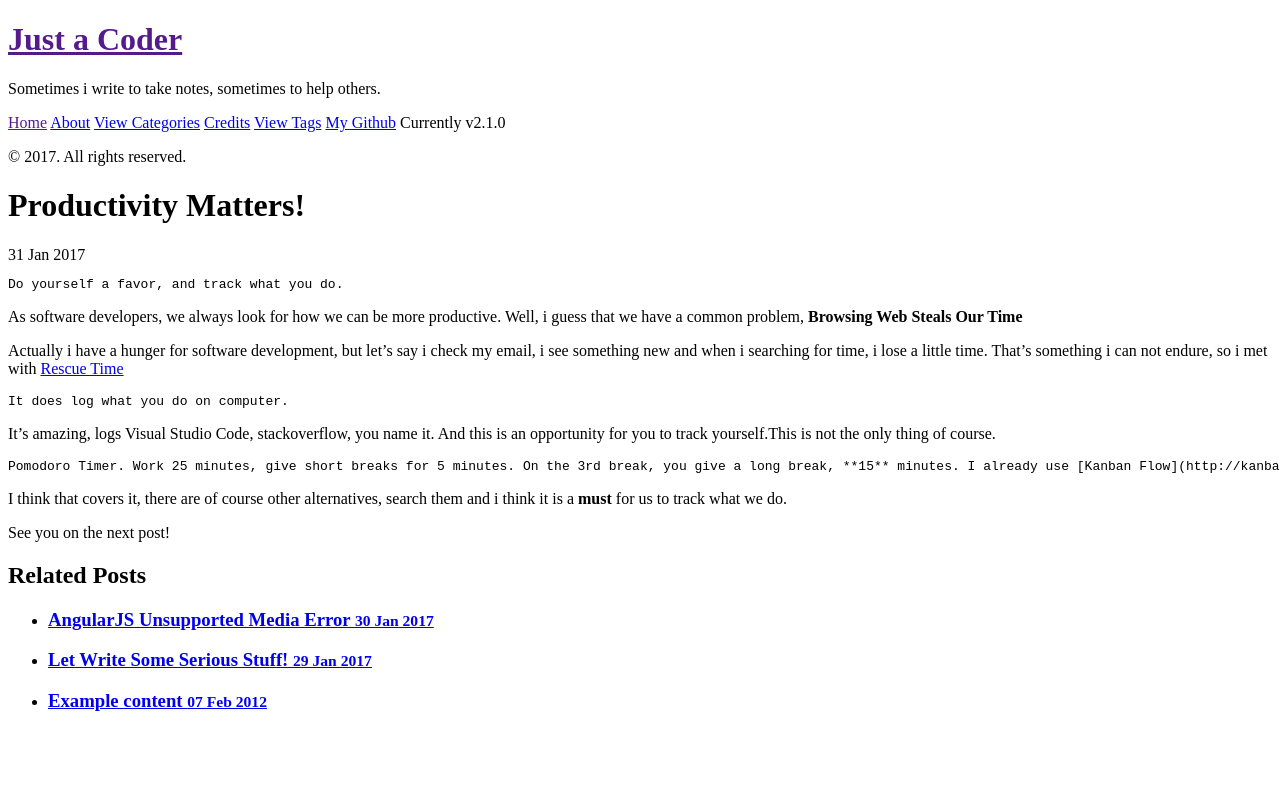
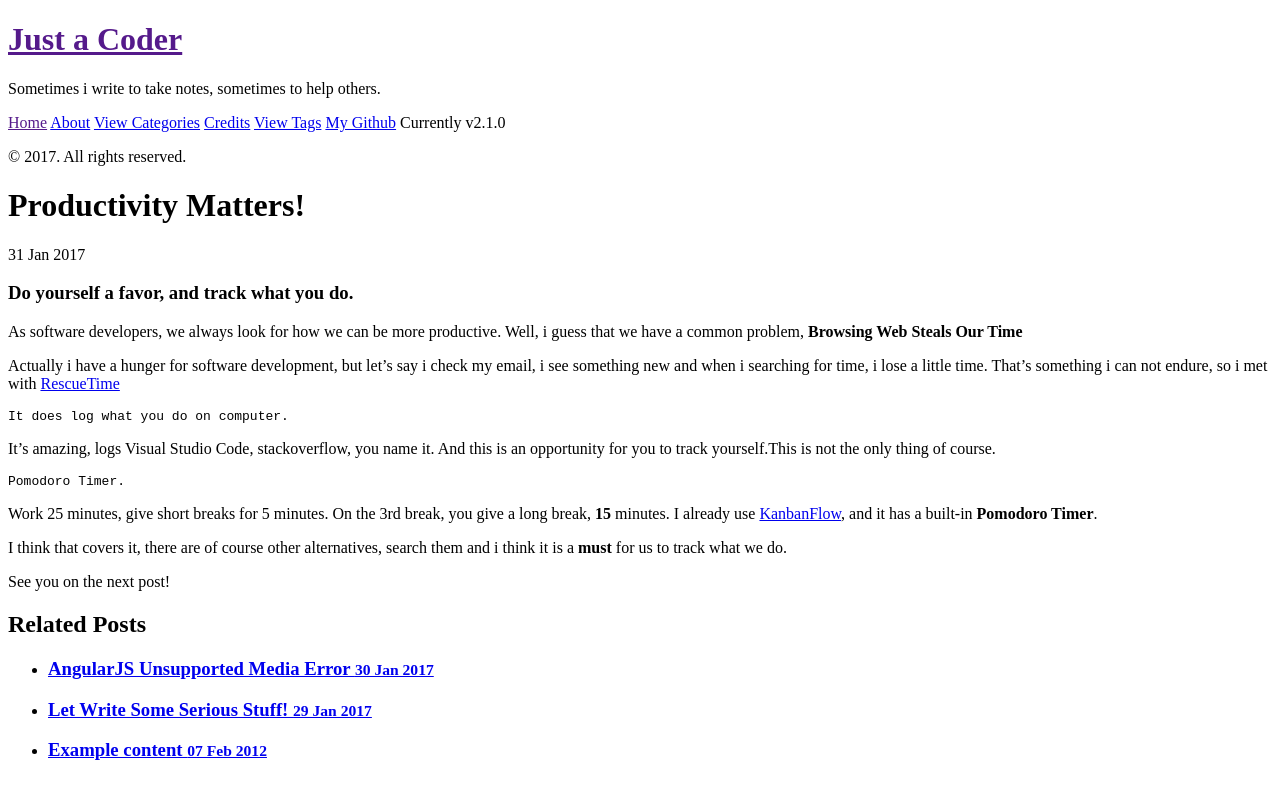
Before and after one commit to daveMad/daveMad.github.io, a Jekyll site: the page built from _posts/2017-01-31-productivity-matters.md, in a window 1280 px wide. Shown: the top 799 px of the page. Built offline with Jekyll 4.4.1, drawn with Linux system fonts in a browser that asks for light colours.

Commit message:
fix last post

```diff
--- a/_posts/2017-01-31-productivity-matters.md
+++ b/_posts/2017-01-31-productivity-matters.md
@@ -2,21 +2,23 @@
 layout: post
 title: Productivity Matters!
 categories: [Productivity]
-tags: [Productivity,Notes]
+tags: [productivity,notes]
 ---
 
-    Do yourself a favor, and track what you do.
+### Do yourself a favor, and track what you do.
 
 As software developers, we always look for how we can be more productive. Well, i guess that we have a common problem, **Browsing Web Steals Our Time**
 
-Actually i have a hunger for software development, but let's say i check my email, i see something new and when i searching for time, i lose a little time. That's something i can not endure, so i met with [Rescue Time](http://rescuetime.com/)
+Actually i have a hunger for software development, but let's say i check my email, i see something new and when i searching for time, i lose a little time. That's something i can not endure, so i met with [RescueTime](http://rescuetime.com/)
 
     It does log what you do on computer.
 
 It's amazing, logs Visual Studio Code, stackoverflow, you name it. And this is an opportunity for you to track yourself.This is not the only thing of course.
 
     Pomodoro Timer.
-Work 25 minutes, give short breaks for 5 minutes. On the 3rd break, you give a long break, **15** minutes. I already use [Kanban Flow](http://kanbanflow.com), and it has a built-in **Pomodoro Timer**.
+
+
+Work 25 minutes, give short breaks for 5 minutes. On the 3rd break, you give a long break, **15** minutes. I already use [KanbanFlow](http://kanbanflow.com/), and it has a built-in **Pomodoro Timer**.
 
 I think that covers it, there are of course other alternatives, search them and i think it is a **must** for us to track what we do.
 
```
